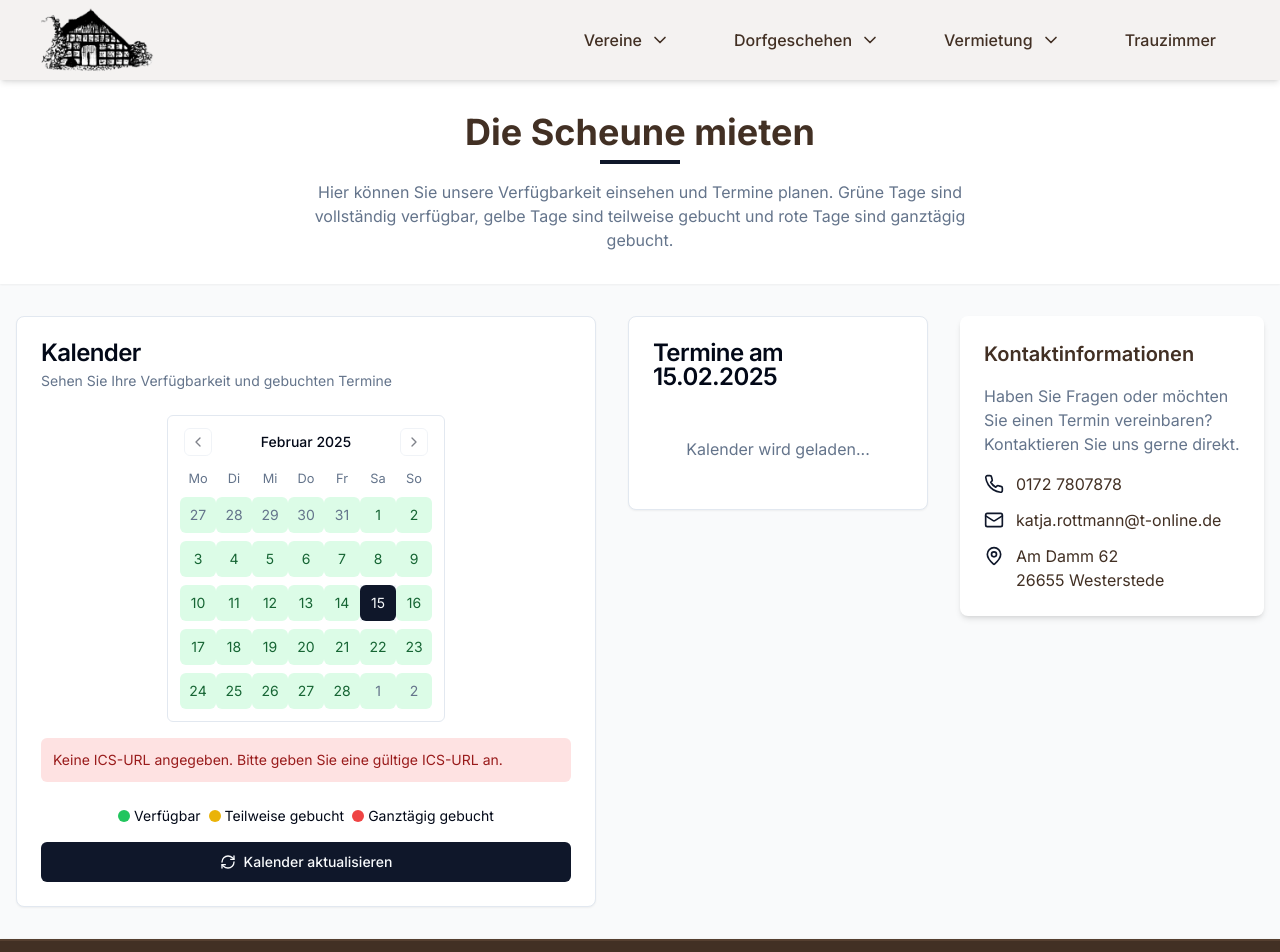
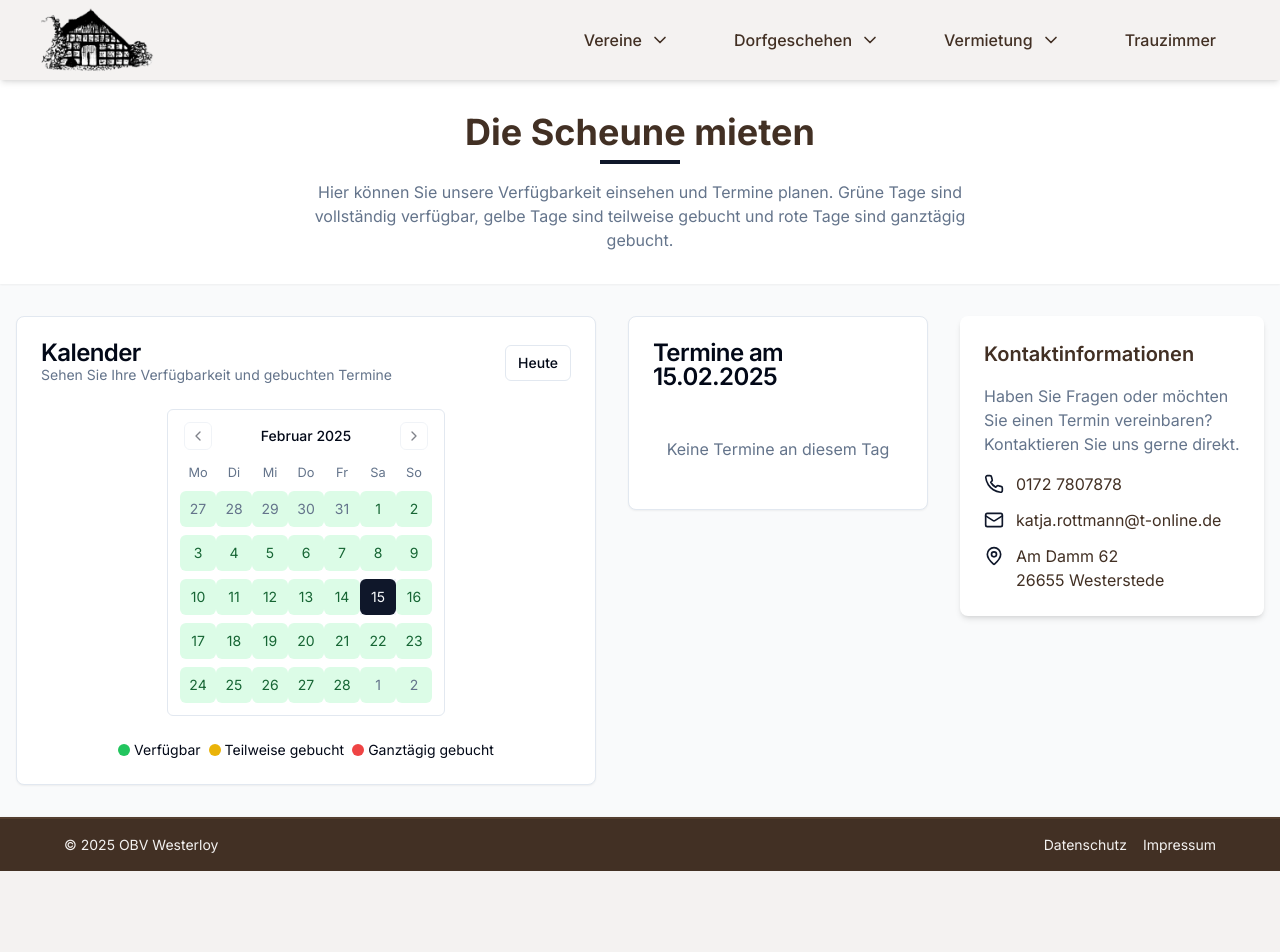
Before and after one commit to Pudl0/westerloy, a Next.js app: page /vermietung/scheune in a window 1280 px wide. Shown: the top 952 px of the page. After the commit the page ends 871 px from the top, so only its background shows below. Built offline with nearby package versions, Linux system fonts and the light colour scheme.

Commit message:
fixing calendar component

```diff
--- a/src/components/calendar.tsx
+++ b/src/components/calendar.tsx
@@ -1,254 +1,194 @@
-"use client"
+'use client';
 
-import { useState, useEffect } from "react"
-import { Calendar } from "@/components/ui/calendar"
-import { Card, CardContent, CardDescription, CardFooter, CardHeader, CardTitle } from "@/components/ui/card"
-import { Button } from "@/components/ui/button"
-import { Badge } from "@/components/ui/badge"
-import { Skeleton } from "@/components/ui/skeleton"
-import { RefreshCw, Clock, CalendarIcon } from "lucide-react"
-import ICAL from "ical.js"
-import { de } from "date-fns/locale"
+import { de } from 'date-fns/locale';
+import ICAL from 'ical.js';
+import { Clock } from 'lucide-react';
+import { useEffect, useState } from 'react';
+
+import { Badge } from '@/components/ui/badge';
+import { Button } from '@/components/ui/button';
+import { Calendar } from '@/components/ui/calendar';
+import { Card, CardContent, CardDescription, CardFooter, CardHeader, CardTitle } from '@/components/ui/card';
+import { Skeleton } from '@/components/ui/skeleton';
 
 type Event = {
-  id: string
-  summary: string
-  start: Date
-  end: Date
-  isBooked: boolean
-  description?: string
-  location?: string
-  isFullDay: boolean
-}
+  id: string;
+  summary: string;
+  start: Date;
+  end: Date;
+  isFullDay: boolean;
+  description?: string;
+  location?: string;
+};
 
 type CalendarWithICSProps = {
-  icsLink: string
-}
+  icsLink: string;
+};
 
 export function CalendarWithICS({ icsLink }: CalendarWithICSProps) {
-  const [events, setEvents] = useState<Event[]>([])
-  const [isLoading, setIsLoading] = useState(false)
-  const [selectedDate, setSelectedDate] = useState<Date | undefined>(new Date())
-  const [selectedDateEvents, setSelectedDateEvents] = useState<Event[]>([])
-  const [error, setError] = useState<string | null>(null)
+  const [events, setEvents] = useState<Event[]>([]);
+  const [isLoading, setIsLoading] = useState(false);
+  const [selectedDate, setSelectedDate] = useState<Date | undefined>(new Date());
+  const [currentMonth, setCurrentMonth] = useState(new Date());
 
   const fetchAndParseICS = async () => {
-    setIsLoading(true)
-    setError(null)
+    setIsLoading(true);
 
     if (!icsLink) {
-      setError("Keine ICS-URL angegeben. Bitte geben Sie eine gültige ICS-URL an.")
-      setIsLoading(false)
-      return
+      setIsLoading(false);
+      return;
     }
 
     try {
-      // Use our API route to proxy the request and avoid CORS issues
-      const proxyUrl = `/api/proxy-ics?url=${encodeURIComponent(icsLink)}`
-      const response = await fetch(proxyUrl)
+      const proxyUrl = `/api/proxy-ics?url=${encodeURIComponent(icsLink)}`;
+      const response = await fetch(proxyUrl);
 
       if (!response.ok) {
-        throw new Error(`HTTP error! status: ${response.status}`)
+        throw new Error(`HTTP error! status: ${response.status}`);
       }
 
-      const icsData = await response.text()
+      const icsData = await response.text();
 
-      if (!icsData || icsData.trim() === "") {
-        throw new Error("Leere ICS-Daten erhalten")
+      if (!icsData || icsData.trim() === '') {
+        throw new Error('Leere ICS-Daten erhalten');
       }
 
-      try {
-        // Parse the ICS data
-        const jcalData = ICAL.parse(icsData)
-        const comp = new ICAL.Component(jcalData)
-        const vevents = comp.getAllSubcomponents("vevent")
+      const jcalData = ICAL.parse(icsData);
+      const comp = new ICAL.Component(jcalData);
+      const vevents = comp.getAllSubcomponents('vevent');
 
       if (vevents.length === 0) {
-          setError("Keine Termine im Kalender gefunden. Der Feed enthält möglicherweise keine Ereignisse.")
-          setIsLoading(false)
-          return
+        setIsLoading(false);
+        return;
       }
 
-        const parsedEvents: Event[] = []
+      const parsedEvents: Event[] = vevents
+        .map((vevent): Event | null => {
+          try {
+            const event = new ICAL.Event(vevent);
+            if (!event.startDate || !event.endDate) return null;
 
-        for (const vevent of vevents) {
-          try {
-            const event = new ICAL.Event(vevent)
+            const isFullDay = event.startDate.isDate;
+            let start: Date, end: Date;
 
-            // Skip events without valid dates
-            if (!event.startDate || !event.endDate) {
-              continue
+            if (isFullDay) {
+              start = new Date(event.startDate.year, event.startDate.month - 1, event.startDate.day);
+              end = new Date(event.endDate.year, event.endDate.month - 1, event.endDate.day - 1);
+            } else {
+              start = event.startDate.toJSDate();
+              end = event.endDate.toJSDate();
             }
 
-            const summary = event.summary || "Unbenannter Termin"
-            const description = event.description || ""
-            const location = event.location || ""
+            const parsedEvent: Event = {
+              id: event.uid || crypto.randomUUID(),
+              summary: event.summary || 'Unbenannter Termin',
+              start,
+              end,
+              isFullDay,
+            };
 
-            // Check if this is a full-day event
-            const isFullDay = event.startDate.isDate && !event.startDate.hour && !event.startDate.minute
-
-            // For full-day events, we need to handle the dates differently
-            let start, end
-
-            if (isFullDay) {
-              // For full-day events, use the date without time components
-              start = new Date(
-                event.startDate.year,
-                event.startDate.month - 1, // JavaScript months are 0-based
-                event.startDate.day,
-              )
-
-              // For full-day events, the end date in ICS is typically exclusive
-              // So we need to subtract one day to get the actual end date
-              const endDate = event.endDate.toJSDate()
-              endDate.setDate(endDate.getDate() - 1)
-              end = endDate
-            } else {
-              // For regular events, use the full date-time
-              start = event.startDate.toJSDate()
-              end = event.endDate.toJSDate()
+            if (event.description) {
+              parsedEvent.description = event.description;
+            }
+            if (event.location) {
+              parsedEvent.location = event.location;
             }
 
-            // All calendar entries are considered booked by default
-            const isBooked = true
+            return parsedEvent;
+          } catch {
+            return null;
+          }
+        })
+        .filter((e): e is Event => e !== null);
 
-            parsedEvents.push({
-              id: event.uid || crypto.randomUUID(),
-              summary,
-              description,
-              location,
-              start,
-              end,
-              isBooked,
-              isFullDay,
-            })
-          } catch (eventError) {
-            // Skip events that can't be parsed
-          }
+      if (parsedEvents.length === 0) {
+        setIsLoading(false);
+        return;
       }
 
-        if (parsedEvents.length === 0) {
-          setError("Keine gültigen Termine gefunden. Überprüfen Sie das Format Ihrer ICS-Datei.")
-          setIsLoading(false)
-          return
+      setEvents(parsedEvents);
+    } catch (error) {
+      console.error('Failed to load calendar data:', error);
+    } finally {
+      setIsLoading(false);
+    }
+  };
+
+  const hasEventsOnDate = (date: Date, fullDayOnly = false) => {
+    return events.some((event) => {
+      if (fullDayOnly && !event.isFullDay) return false;
+      if (!fullDayOnly && event.isFullDay) return false;
+
+      if (event.isFullDay) {
+        const dateTime = date.setHours(0, 0, 0, 0);
+        const eventStart = new Date(event.start).setHours(0, 0, 0, 0);
+        const eventEnd = new Date(event.end).setHours(23, 59, 59, 999);
+        return dateTime >= eventStart && dateTime <= eventEnd;
       }
 
-        setEvents(parsedEvents)
-        updateSelectedDateEvents(selectedDate, parsedEvents)
-      } catch (parseError) {
-        setError("Die Kalenderdaten konnten nicht verarbeitet werden. Bitte überprüfen Sie die ICS-URL.")
-        throw parseError
-      }
-    } catch (error) {
-      setError(
-        `Kalenderdaten konnten nicht geladen werden: ${error instanceof Error ? error.message : "Unbekannter Fehler"}`,
-      )
-    } finally {
-      setIsLoading(false)
-    }
-  }
-
-  const updateSelectedDateEvents = (date: Date | undefined, eventsList: Event[] = events) => {
-    if (!date) return
-
-    const eventsOnSelectedDate = eventsList.filter((event) => {
-      // For regular events, check if the event starts on the selected date
-      if (!event.isFullDay) {
-        const eventDate = new Date(event.start)
+      const eventDate = new Date(event.start);
       return (
         eventDate.getDate() === date.getDate() &&
         eventDate.getMonth() === date.getMonth() &&
         eventDate.getFullYear() === date.getFullYear()
-        )
+      );
+    });
+  };
+
+  const getEventsForDate = (date: Date | undefined) => {
+    if (!date) return [];
+
+    return events.filter((event) => {
+      if (event.isFullDay) {
+        const selectedTime = date.setHours(0, 0, 0, 0);
+        const eventStart = new Date(event.start).setHours(0, 0, 0, 0);
+        const eventEnd = new Date(event.end).setHours(23, 59, 59, 999);
+        return selectedTime >= eventStart && selectedTime <= eventEnd;
       }
 
-      // For full-day events, check if the selected date falls within the event's date range
-      const selectedDateTime = date.getTime()
-      const eventStartTime = new Date(event.start).setHours(0, 0, 0, 0)
-      const eventEndTime = new Date(event.end).setHours(23, 59, 59, 999)
-
-      return selectedDateTime >= eventStartTime && selectedDateTime <= eventEndTime
-    })
-
-    setSelectedDateEvents(eventsOnSelectedDate)
-  }
-
-  // Helper function to check if a date has full-day events
-  const hasFullDayEvents = (date: Date) => {
-    return events.some((event) => {
-      if (!event.isFullDay) return false
-
-      const dateTime = date.getTime()
-      const eventStartTime = new Date(event.start).setHours(0, 0, 0, 0)
-      const eventEndTime = new Date(event.end).setHours(23, 59, 59, 999)
-
-      return dateTime >= eventStartTime && dateTime <= eventEndTime
-    })
-  }
-
-  // Helper function to check if a date has regular (non-full-day) events
-  const hasRegularEvents = (date: Date) => {
-    return events.some((event) => {
-      if (event.isFullDay) return false
-
-      const eventDate = new Date(event.start)
+      const eventDate = new Date(event.start);
       return (
         eventDate.getDate() === date.getDate() &&
         eventDate.getMonth() === date.getMonth() &&
         eventDate.getFullYear() === date.getFullYear()
-      )
-    })
-  }
-
-  // Helper function to check if a date has any events
-  const hasEvents = (date: Date) => {
-    return hasFullDayEvents(date) || hasRegularEvents(date)
-  }
+      );
+    });
+  };
 
   useEffect(() => {
-    // Automatically fetch calendar data when component mounts or icsLink changes
-    fetchAndParseICS()
-    // eslint-disable-next-line react-hooks/exhaustive-deps
-  }, [icsLink])
-
-  useEffect(() => {
-    updateSelectedDateEvents(selectedDate)
-  }, [selectedDate])
+    fetchAndParseICS();
+  }, [icsLink, currentMonth]);
 
   const formatTime = (date: Date) => {
-    return date.toLocaleTimeString([], { hour: "2-digit", minute: "2-digit" })
-  }
+    return date.toLocaleTimeString([], { hour: '2-digit', minute: '2-digit' });
+  };
 
-  const formatDateRange = (start: Date, end: Date) => {
-    // If start and end are on the same day, just return "Ganztägig"
-    if (
-      start.getDate() === end.getDate() &&
-      start.getMonth() === end.getMonth() &&
-      start.getFullYear() === end.getFullYear()
-    ) {
-      return "Ganztägig"
-    }
+  const handleMonthChange = (date: Date) => {
+    setCurrentMonth(date);
+    setSelectedDate(undefined);
+  };
 
-    // Otherwise, return a date range
-    const startFormatted = start.toLocaleDateString("de-DE", {
-      day: "2-digit",
-      month: "2-digit",
-    })
+  const handleReturnToToday = () => {
+    const today = new Date();
+    setCurrentMonth(today);
+    setSelectedDate(today);
+  };
 
-    const endFormatted = end.toLocaleDateString("de-DE", {
-      day: "2-digit",
-      month: "2-digit",
-    })
-
-    return `${startFormatted} - ${endFormatted}`
-  }
+  const selectedDateEvents = getEventsForDate(selectedDate);
 
   return (
     <div className="grid gap-8 md:grid-cols-[1fr_300px]">
       <Card>
         <CardHeader>
+          <div className="flex items-center justify-between">
+            <div>
               <CardTitle>Kalender</CardTitle>
               <CardDescription>Sehen Sie Ihre Verfügbarkeit und gebuchten Termine</CardDescription>
+            </div>
+            <Button variant="outline" size="sm" onClick={handleReturnToToday}>
+              Heute
+            </Button>
+          </div>
         </CardHeader>
         <CardContent>
           <div className="flex justify-center">
@@ -256,61 +196,42 @@ export function CalendarWithICS({ icsLink }: CalendarWithICSProps) {
               mode="single"
               selected={selectedDate}
               onSelect={setSelectedDate}
+              month={currentMonth}
+              onMonthChange={handleMonthChange}
               className="rounded-md border"
-              locale={de} // Using the imported date-fns locale
+              locale={de}
               modifiers={{
-                fullyBooked: (date) => {
-                  return hasFullDayEvents(date)
-                },
-                partlyBooked: (date) => {
-                  return !hasFullDayEvents(date) && hasRegularEvents(date)
-                },
-                available: (date) => {
-                  return !hasEvents(date)
-                },
+                fullyBooked: (date) => hasEventsOnDate(date, true),
+                partlyBooked: (date) => !hasEventsOnDate(date, true) && hasEventsOnDate(date, false),
+                available: (date) => !hasEventsOnDate(date, true) && !hasEventsOnDate(date, false),
               }}
               modifiersClassNames={{
                 fullyBooked:
-                  "bg-red-100 text-red-800 hover:bg-red-200 dark:bg-red-900/20 dark:text-red-300 dark:hover:bg-red-800/30",
+                  'bg-red-100 text-red-800 hover:bg-red-200 dark:bg-red-900/20 dark:text-red-300 dark:hover:bg-red-800/30',
                 partlyBooked:
-                  "bg-yellow-100 text-yellow-800 hover:bg-yellow-200 dark:bg-yellow-900/20 dark:text-yellow-300 dark:hover:bg-yellow-800/30",
+                  'bg-yellow-100 text-yellow-800 hover:bg-yellow-200 dark:bg-yellow-900/20 dark:text-yellow-300 dark:hover:bg-yellow-800/30',
                 available:
-                  "bg-green-100 text-green-800 hover:bg-green-200 dark:bg-green-900/20 dark:text-green-300 dark:hover:bg-green-800/30",
+                  'bg-green-100 text-green-800 hover:bg-green-200 dark:bg-green-900/20 dark:text-green-300 dark:hover:bg-green-800/30',
               }}
               disabled={isLoading}
             />
           </div>
-
-          {error && <div className="mt-4 p-3 bg-red-100 text-red-800 rounded-md text-sm">{error}</div>}
         </CardContent>
         <CardFooter className="flex flex-col gap-4">
-          <div className="flex flex-wrap gap-2 justify-center">
+          <div className="flex flex-wrap justify-center gap-2">
             <div className="flex items-center gap-1">
-              <div className="w-3 h-3 rounded-full bg-green-500"></div>
+              <div className="h-3 w-3 rounded-full bg-green-500"></div>
               <span className="text-sm">Verfügbar</span>
             </div>
             <div className="flex items-center gap-1">
-              <div className="w-3 h-3 rounded-full bg-yellow-500"></div>
+              <div className="h-3 w-3 rounded-full bg-yellow-500"></div>
               <span className="text-sm">Teilweise gebucht</span>
             </div>
             <div className="flex items-center gap-1">
-              <div className="w-3 h-3 rounded-full bg-red-500"></div>
+              <div className="h-3 w-3 rounded-full bg-red-500"></div>
               <span className="text-sm">Ganztägig gebucht</span>
             </div>
           </div>
-          <Button onClick={fetchAndParseICS} disabled={isLoading} className="w-full">
-            {isLoading ? (
-              <>
-                <RefreshCw className="mr-2 h-4 w-4 animate-spin" />
-                Wird geladen...
-              </>
-            ) : (
-              <>
-                <RefreshCw className="mr-2 h-4 w-4" />
-                Kalender aktualisieren
-              </>
-            )}
-          </Button>
         </CardFooter>
       </Card>
 
@@ -320,19 +241,22 @@ export function CalendarWithICS({ icsLink }: CalendarWithICSProps) {
             <CardTitle>
               {selectedDate ? (
                 <span>
-                  Termine am{" "}
-                  {selectedDate.toLocaleDateString("de-DE", {
-                    day: "2-digit",
-                    month: "2-digit",
-                    year: "numeric",
+                  Termine am{' '}
+                  {selectedDate.toLocaleDateString('de-DE', {
+                    day: '2-digit',
+                    month: '2-digit',
+                    year: 'numeric',
                   })}
                 </span>
               ) : (
-                "Wählen Sie ein Datum"
+                'Wählen Sie ein Datum'
               )}
             </CardTitle>
           </CardHeader>
-          <CardContent>
+          <CardContent
+            key={selectedDate?.toISOString()}
+            className="duration-300 animate-in fade-in slide-in-from-right-5"
+          >
             {isLoading ? (
               <div className="space-y-2">
                 <Skeleton className="h-12 w-full" />
@@ -342,45 +266,28 @@ export function CalendarWithICS({ icsLink }: CalendarWithICSProps) {
             ) : selectedDateEvents.length > 0 ? (
               <div className="space-y-3">
                 {selectedDateEvents.map((event) => (
-                  <div key={event.id} className="border rounded-lg p-3">
-                    <div className="flex justify-between items-start">
+                  <div key={event.id} className="rounded-lg border p-3">
+                    <div className="flex items-start justify-between">
                       <h3 className="font-medium">{event.summary}</h3>
-                      <Badge
-                        variant={event.isFullDay ? "destructive" : "outline"}
-                        className={
-                          event.isFullDay
-                            ? ""
-                            : "bg-yellow-100 text-yellow-800 hover:bg-yellow-200 border-yellow-200 dark:bg-yellow-900/20 dark:text-yellow-300 dark:hover:bg-yellow-800/30"
-                        }
-                      >
-                        {event.isFullDay ? "Ganztägig" : "Gebucht"}
-                      </Badge>
-                    </div>
-                    <div className="flex items-center text-sm text-muted-foreground mt-1">
                       {event.isFullDay ? (
-                        <>
-                          <CalendarIcon className="mr-1 h-3 w-3" />
-                          {formatDateRange(event.start, event.end)}
-                        </>
+                        <Badge variant="destructive">Ganztägig</Badge>
                       ) : (
-                        <>
+                        <div className="flex items-center text-sm text-muted-foreground">
                           <Clock className="mr-1 h-3 w-3" />
                           {formatTime(event.start)} - {formatTime(event.end)}
-                        </>
+                        </div>
                       )}
                     </div>
-                    {event.description && <p className="text-sm mt-2 line-clamp-2">{event.description}</p>}
+                    {event.description && <p className="mt-2 line-clamp-2 text-sm">{event.description}</p>}
                   </div>
                 ))}
               </div>
-            ) : (
-              <div className="text-center py-6 text-muted-foreground">
-                {events.length > 0 ? "Keine Termine an diesem Tag" : "Kalender wird geladen..."}
-              </div>
-            )}
+            ) : selectedDate ? (
+              <div className="py-6 text-center text-muted-foreground">Keine Termine an diesem Tag</div>
+            ) : null}
           </CardContent>
         </Card>
       </div>
     </div>
-  )
+  );
 }
```
Lines whose indentation alone changed are shown as unchanged.
